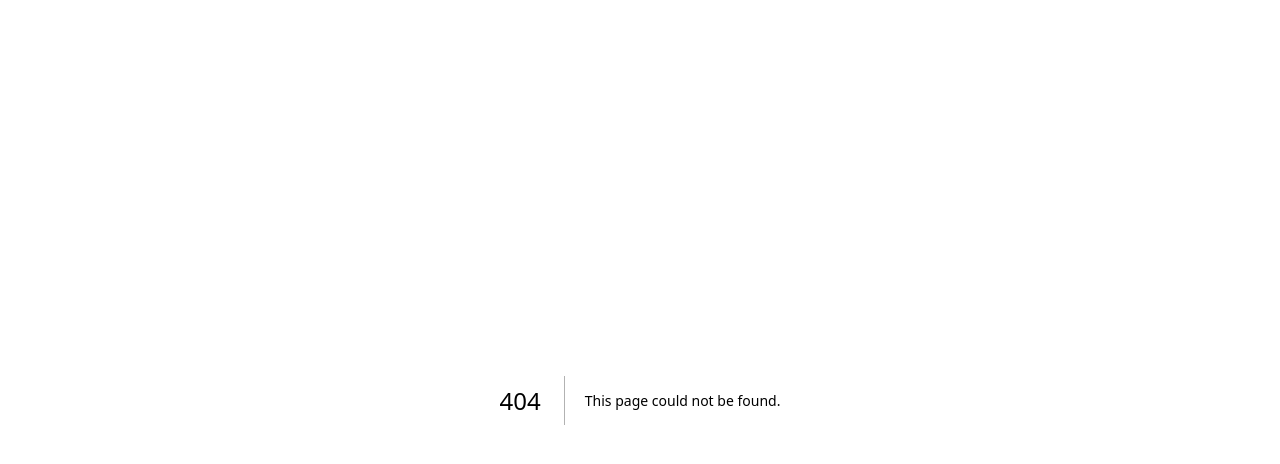
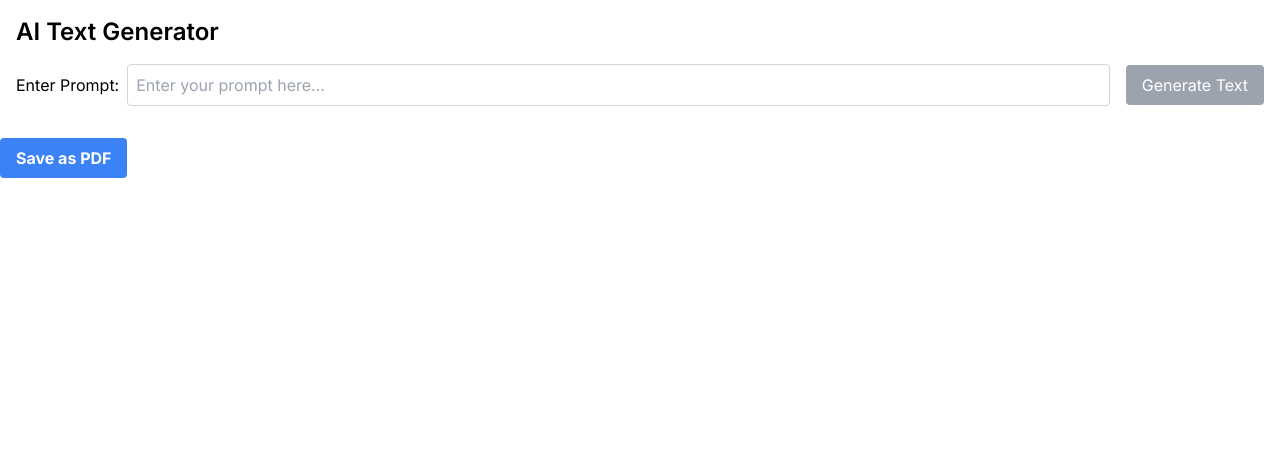
Before and after one commit to limrik/big-heart-bros, a Next.js app in the folder big-heart-bros/: page /test in a window 1280 px wide. Before the commit this address had no page. Shown: the top 464 px of the page. Built offline with nearby package versions, Linux system fonts and the light colour scheme.

Commit message:
backend functionality

```diff
--- a/big-heart-bros/package.json
+++ b/big-heart-bros/package.json
@@ -37,12 +37,14 @@
     "next": "14.1.0",
     "next-auth": "^4.24.5",
     "nodemailer": "^6.9.9",
+    "openai": "^4.27.0",
     "react": "^18",
     "react-chartjs-2": "^5.2.0",
     "react-day-picker": "^8.10.0",
     "react-dom": "^18",
     "react-hook-form": "^7.50.0",
     "react-icons": "^5.0.1",
+    "react-to-print": "^2.14.15",
     "tailwind-merge": "^2.2.1",
     "tailwindcss-animate": "^1.0.7",
     "zod": "^3.22.4"
--- /dev/null
+++ b/big-heart-bros/src/app/(routes)/test/page.tsx
@@ -0,0 +1,31 @@
+"use client"
+
+import React, { useRef } from "react";
+import OpenAIComponent from "../../../components/openaiComponent";
+import { useReactToPrint } from "react-to-print";
+
+function Page() {
+  const contentToPrint = useRef(null);
+
+  const handlePrint = useReactToPrint({
+    content: () => contentToPrint.current,
+    documentTitle: "Print This Document",
+    onBeforePrint: () => console.log("before printing..."),
+    onAfterPrint: () => console.log("after printing..."),
+    removeAfterPrint: true,
+  });
+
+  return (
+    <div>
+      <div ref={contentToPrint}><OpenAIComponent /></div>
+      <button
+        className="bg-blue-500 hover:bg-blue-700 text-white font-bold py-2 px-4 rounded"
+        onClick={handlePrint}
+      >
+        Save as PDF
+      </button>
+    </div>
+  );
+}
+
+export default Page;
--- /dev/null
+++ b/big-heart-bros/src/components/openaiComponent.tsx
@@ -0,0 +1,77 @@
+"use client";
+
+import { useState } from "react";
+
+const OpenAIComponent = () => {
+  // State to store the prompt text and generated text
+  const [prompt, setPrompt] = useState("");
+  const [generatedText, setGeneratedText] = useState("");
+  const [isLoading, setIsLoading] = useState(false);
+  const [error, setError] = useState("");
+
+  // Function to fetch generated text from the backend API
+  const fetchGeneratedText = async () => {
+    setIsLoading(true);
+    setError("");
+    console.log(prompt);
+
+    try {
+      const response = await fetch("/api/generateTestimonial", {
+        method: "POST",
+        headers: {
+          "Content-Type": "application/json",
+        },
+        body: JSON.stringify({ prompt }),
+      });
+
+      if (!response.ok) {
+        throw new Error(`Failed to fetch data: ${response.statusText}`);
+      }
+
+      const res = await response.json();
+      const messageContent = res.data.choices[0].message.content;
+      console.log("OpenAI replied...", messageContent);
+      setGeneratedText(messageContent);
+    } catch (error) {
+      console.error("Error:", error);
+      setError("Failed to generate text. Please try again.");
+    } finally {
+      setIsLoading(false);
+    }
+  };
+
+  return (
+    <div className="container mx-auto p-4">
+      <h2 className="text-2xl font-semibold mb-4">AI Text Generator</h2>
+      <div className="flex items-center mb-4">
+        <label htmlFor="prompt" className="mr-2">
+          Enter Prompt:
+        </label>
+        <input
+          type="text"
+          id="prompt"
+          value={prompt}
+          onChange={(e) => setPrompt(e.target.value)}
+          className="border border-gray-300 rounded p-2 flex-grow"
+          placeholder="Enter your prompt here..."
+        />
+        <button
+          onClick={fetchGeneratedText}
+          disabled={!prompt || isLoading}
+          className="ml-4 bg-blue-500 text-white rounded px-4 py-2 hover:bg-blue-600 disabled:bg-gray-400 disabled:cursor-not-allowed"
+        >
+          {isLoading ? "Generating..." : "Generate Text"}
+        </button>
+      </div>
+      {error && <p className="text-red-500 mb-4">{error}</p>}
+      {generatedText && (
+        <div className="bg-gray-100 p-4 rounded">
+          <h3 className="text-lg font-semibold mb-2">Generated Text:</h3>
+          <p className="whitespace-pre-wrap">{generatedText}</p>
+        </div>
+      )}
+    </div>
+  );
+};
+
+export default OpenAIComponent;
--- /dev/null
+++ b/big-heart-bros/src/pages/api/generateTestimonial.tsx
@@ -0,0 +1,30 @@
+import { NextApiRequest, NextApiResponse } from 'next'
+
+export default async function generateTestimonial(
+  req: NextApiRequest,
+  res: NextApiResponse
+) {
+  const { prompt } = req.body
+  const apiKey = process.env.OPENAI_API_KEY
+  const url = 'https://api.openai.com/v1/chat/completions'
+
+  const body = JSON.stringify({
+    model: 'gpt-3.5-turbo',
+    messages: [{ role: 'user', content: prompt }]
+  })
+
+  try {
+    const response = await fetch(url, {
+      method: 'POST',
+      headers: {
+        'Content-Type': 'application/json',
+        Authorization: `Bearer ${apiKey}`,
+      },
+      body,
+    })
+    const data = await response.json()
+    res.status(200).json({ data })
+  } catch (error) {
+    res.status(500).json({ error: error.message })
+  }
+}
```
Also changed, not shown: 1 other file (tests, documents, lock files or other folders).
